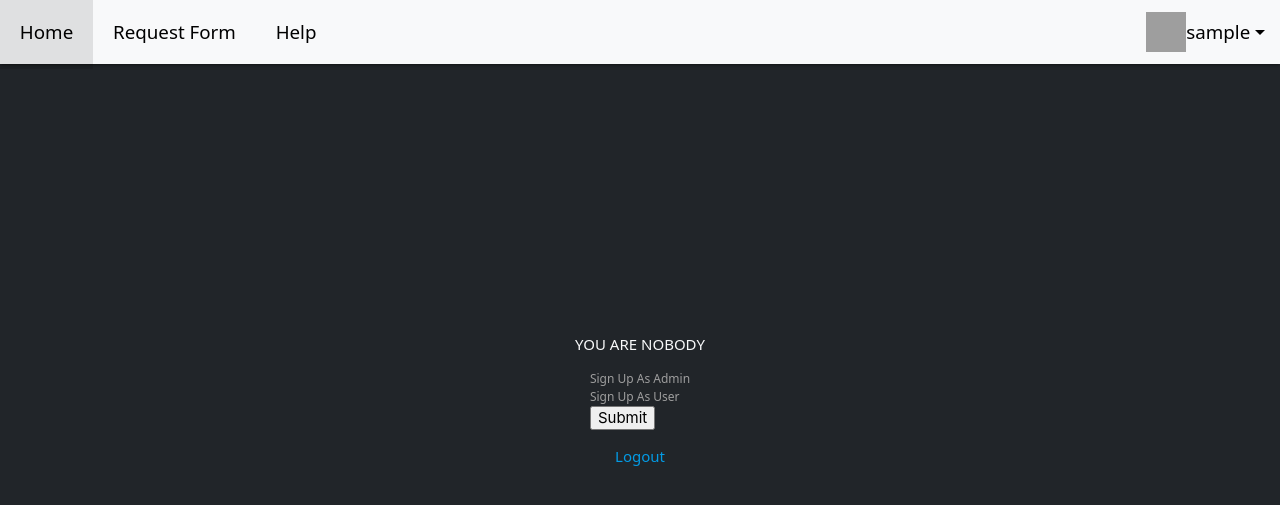
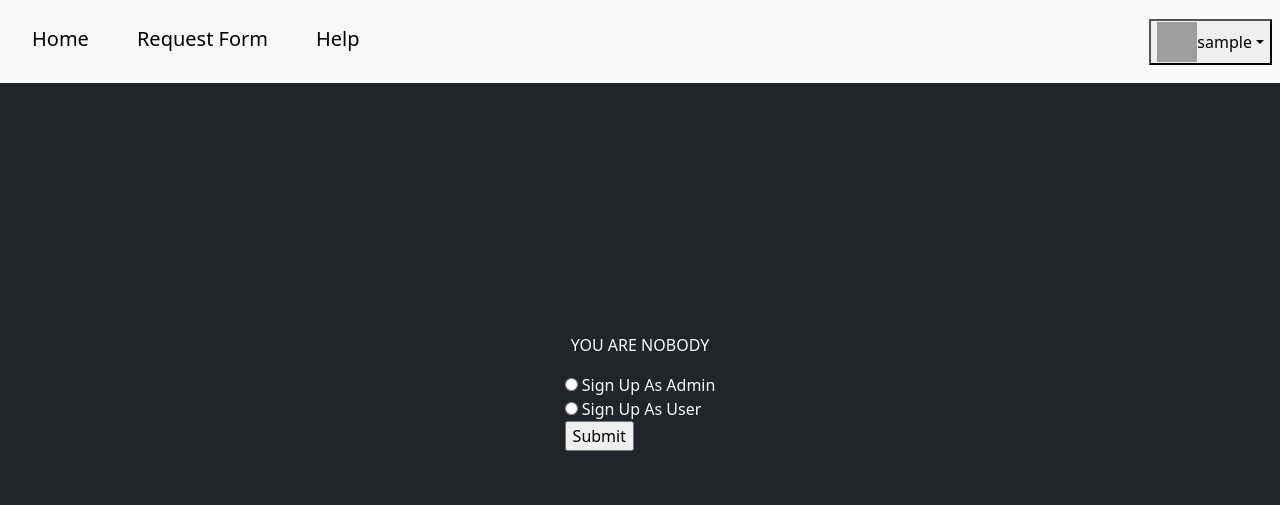
Before and after one commit to scottrmattix/transfer-guide, a Django app: page / in a window 1280 px wide. Shown: the top 505 px of the page. Run offline with Django 4.2, Linux system fonts and the light colour scheme; the visitor is signed in with stand-in values (Sample User, id 1); some libraries are stand-ins or nearby versions; grey boxes are pictures that could not be loaded.

Commit message:
Header looking much better now

```diff
--- a/templates/index.html
+++ b/templates/index.html
@@ -3,32 +3,34 @@
 <link href="https://cdn.jsdelivr.net/npm/bootstrap@5.3.0-alpha1/dist/css/bootstrap.min.css" rel="stylesheet" integrity="sha384-GLhlTQ8iRABdZLl6O3oVMWSktQOp6b7In1Zl3/Jr59b6EGGoI1aFkw7cmDA6j6gD" crossorigin="anonymous">
 <script src="https://cdn.jsdelivr.net/npm/bootstrap@5.3.0-alpha1/dist/js/bootstrap.bundle.min.js" integrity="sha384-w76AqPfDkMBDXo30jS1Sgez6pr3x5MlQ1ZAGC+nuZB+EYdgRZgiwxhTBTkF7CXvN" crossorigin="anonymous"></script>
 
-<!-- Google login styling stuff -->
-<link rel="stylesheet" href="https://cdnjs.cloudflare.com/ajax/libs/materialize/1.0.0-beta/css/materialize.min.css">
-<script src="https://cdnjs.cloudflare.com/ajax/libs/materialize/1.0.0-beta/js/materialize.min.js"></script>
+<!-- <style>
+	.dropdown-toggle::after {
+    display:none;
+	}
+</style> -->
 
 <html>
 	<body class="min-vh-100 bg-dark d-flex flex-column align-items-center">
-
 		{% if user.is_authenticated%}
-		<nav class="navbar bg-light w-100 fixed-top d-flex">
-			<ul class="h-100 d-flex align-items-center">
-				<a href="#" class="navbar-brand mx-0"> &nbsp;Home&nbsp; </a>
-				<a href="#" class="navbar-brand mx-0"> &nbsp;Request Form&nbsp; </a>
-				<a href="#" class="navbar-brand mx-0"> &nbsp;Help&nbsp; </a>
+		<nav class="navbar fixed-top w-100 bg-light d-flex align-items-center">
+			<ul class="d-flex flex-row align-items-center">
+				<a href="#" class="navbar-brand mx-0 pt-3">Home</a>
+				<a href="#" class="navbar-brand mx-5 pt-3">Request Form</a>
+				<a href="#" class="navbar-brand mx-0 pt-3">Help</a>
 			</ul>
-			<ul class="h-100 d-flex align-items-center dropdown">
-				<a class="navbar-brand d-flex flex-row align-items-center mx-0 dropdown-toggle" data-bs-toggle="dropdown">
+			<button class="d-flex fkex-row align-items-center dropdown mx-2">
+				<a class="nav-link d-flex flex-row align-items-center mx-0 dropdown-toggle" data-bs-toggle="dropdown">
 					<img width="40px" height="40px" href="#"
 						src="https://upload.wikimedia.org/wikipedia/commons/9/99/Sample_User_Icon.png"> {{ user.username }}
-					<div class="dropdown-menu">
-						<a class="dropdown-item" href="#">Action</a>
-						<a class="dropdown-item" href="#">Another action</a>
-						<div class="dropdown-divider"></div>
-						<a class="dropdown-item" href="#">Log Out</a>
-					</div>
 				</a>
-			</ul>
+				<div class="dropdown-menu dropdown-menu-end">
+					<a class="dropdown-item" href="#">Account Information</a>
+					<a class="dropdown-item" href="#">Pending Requests</a>
+					<a class="dropdown-item" href="#">Favorites</a>
+					<div class="dropdown-divider"></div>
+					<a class="dropdown-item" href="{% url 'logout' %}">Log Out</a>
+				</div>
+			</button>
 		</nav>
 		{% endif %}
 
@@ -49,7 +51,6 @@
 						<input type="submit"/><br>
 					</form>
 				{% endif %}
-				<a href="{% url 'logout' %}">Logout</a>
 			{% else %}
 				<h1 class="text-light">Welcome to the UVA Transfer Guide</h1>
 					<div>
```
